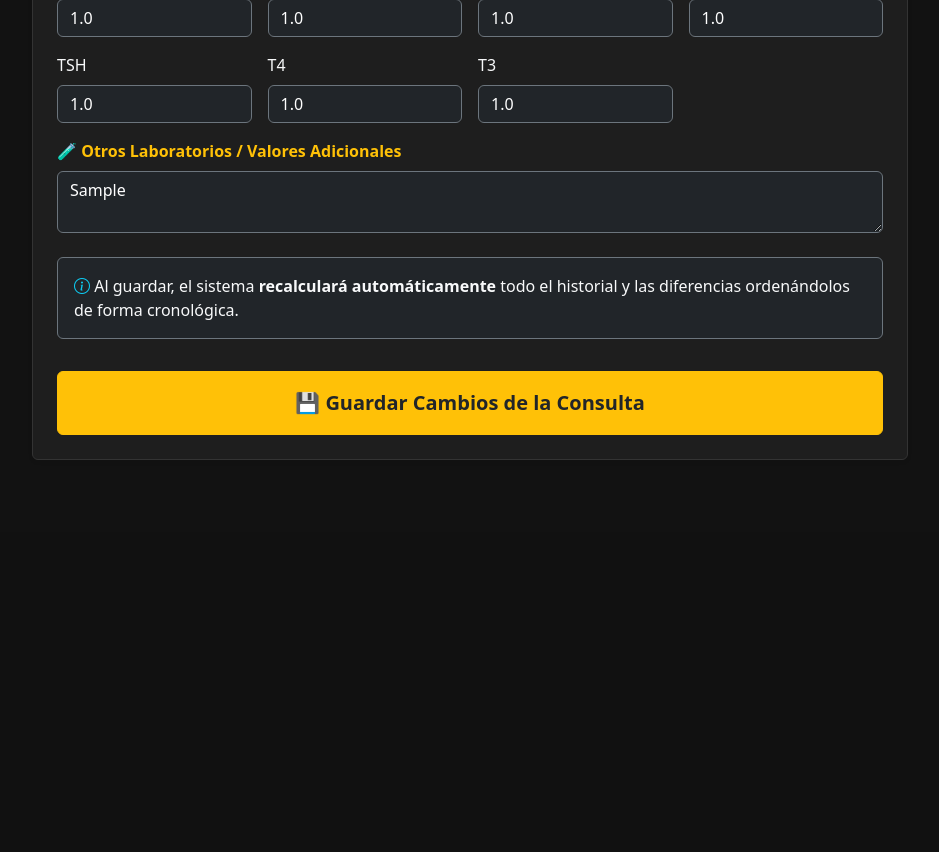
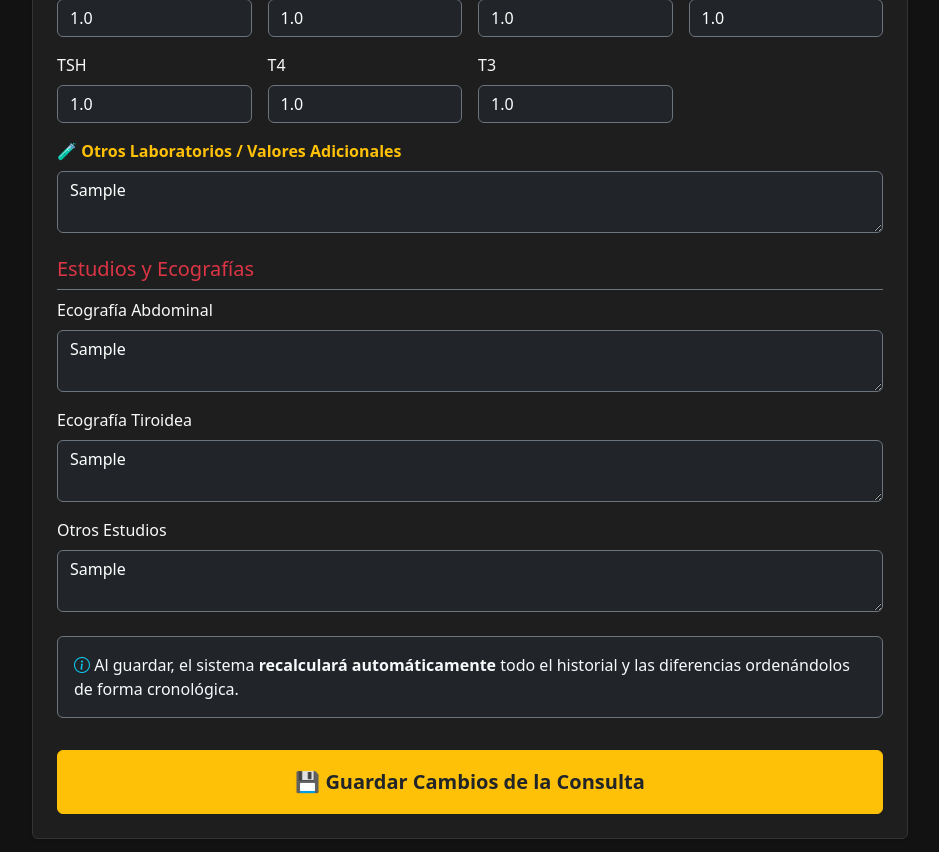
Before and after one commit to patriciafranco-web/metabolysisdem, a Flask app: page /record/edit/1 in a window 1280 px wide. Shown: the part 1189-2041 px from the top of the page, without its empty margins (170-1109 px from the left). Before the commit the page ends 1649 px from the top, so only its background shows below. Run offline with Flask 3, Linux system fonts and the light colour scheme; the visitor is signed in with stand-in values (Sample User, id 1); tables that the repository leaves empty hold one stand-in row (values such as "Sample post").

Commit message:
Update edit_record.html

```diff
--- a/templates/edit_record.html
+++ b/templates/edit_record.html
@@ -23,7 +23,7 @@
             <!-- CAMPO DE EVOLUCIÓN Y NOTAS DE LA CONSULTA -->
             <div class="card bg-black border-secondary p-3 mb-4">
                 <h6 class="text-info mb-2">📝 Evolución y Notas de la Consulta</h6>
-                <textarea class="form-control bg-dark text-white border-secondary" name="notes" rows="3" placeholder="Escriba aquí la evolución clínica, síntomas, mejorías o dificultades...-">{{ record.notes or '' }}</textarea>
+                <textarea class="form-control bg-dark text-white border-secondary" name="notes" rows="3" placeholder="Escriba aquí la evolución clínica, síntomas, mejorías o dificultades...">{{ record.notes or '' }}</textarea>
             </div>
 
             <h5 class="text-danger border-bottom border-secondary pb-2">Antropometría Principal</h5>
@@ -147,6 +147,23 @@
                 </div>
             </div>
 
+            <!-- ESTUDIOS Y ECOGRAFÍAS DE LA CONSULTA -->
+            <h5 class="text-danger border-bottom border-secondary pb-2 mt-4">Estudios y Ecografías</h5>
+            <div class="row g-3 mb-4">
+                <div class="col-md-12">
+                    <label class="form-label text-light">Ecografía Abdominal</label>
+                    <textarea class="form-control bg-dark text-white border-secondary" name="ecografia_abdominal" rows="2" placeholder="Detalle el informe de la ecografía abdominal...">{{ record.ecografia_abdominal or '' }}</textarea>
+                </div>
+                <div class="col-md-12">
+                    <label class="form-label text-light">Ecografía Tiroidea</label>
+                    <textarea class="form-control bg-dark text-white border-secondary" name="ecografia_tiroidea" rows="2" placeholder="Detalle el informe de la ecografía tiroidea...">{{ record.ecografia_tiroidea or '' }}</textarea>
+                </div>
+                <div class="col-md-12">
+                    <label class="form-label text-light">Otros Estudios</label>
+                    <textarea class="form-control bg-dark text-white border-secondary" name="otros_estudios" rows="2" placeholder="Ej. TAC, ECG, densitometría, etc.">{{ record.otros_estudios or '' }}</textarea>
+                </div>
+            </div>
+
             <div class="alert alert-info bg-dark border-secondary text-light mt-4">
                 <i class="bi bi-info-circle text-info"></i> Al guardar, el sistema <strong>recalculará automáticamente</strong> todo el historial y las diferencias ordenándolos de forma cronológica.
             </div>
```
